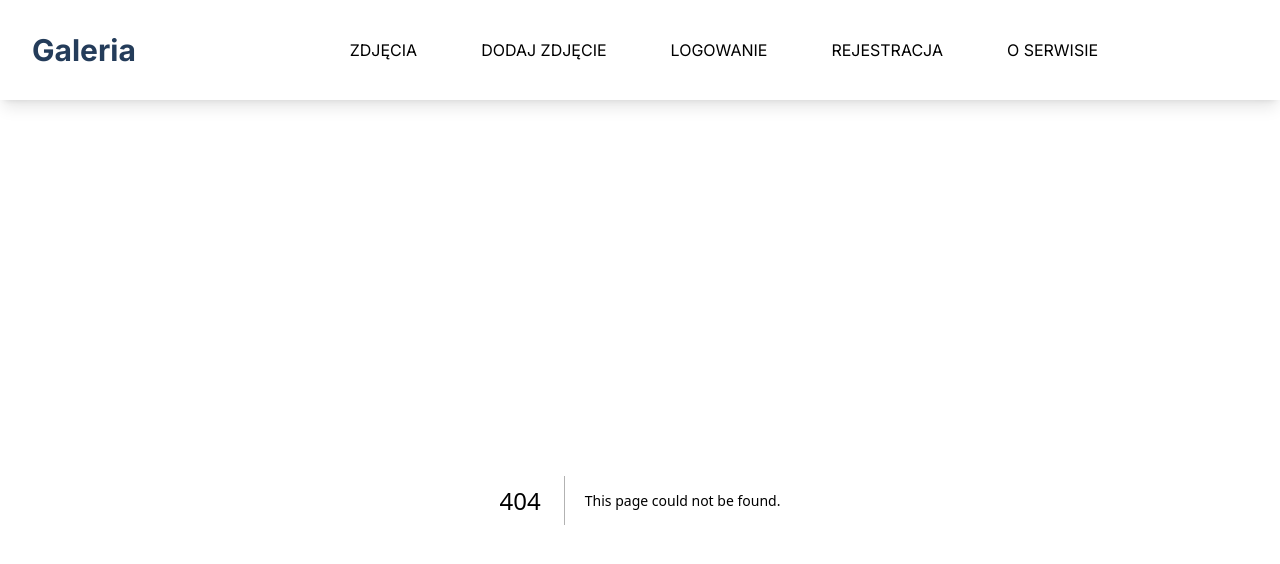
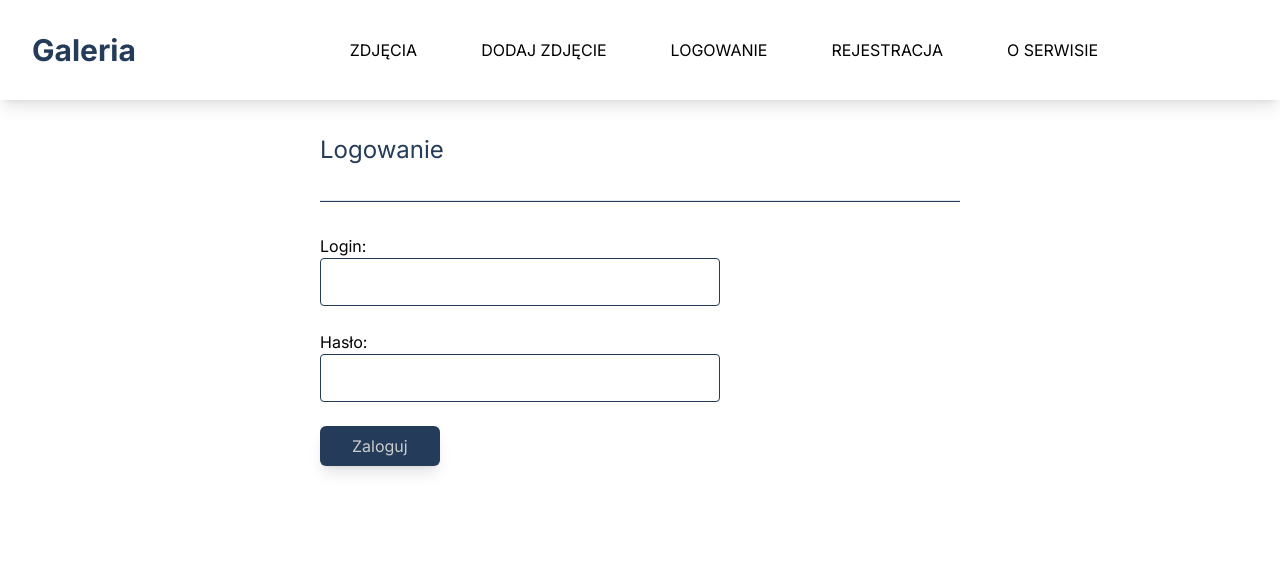
Before and after one commit to KDworak/P_PAW2, a Next.js app in the folder frontend/: page /login in a window 1280 px wide. Before the commit this address had no page. Shown: the top 564 px of the page. Built offline with nearby package versions, Linux system fonts and the light colour scheme.

Commit message:
Add files via upload
Added login page view

```diff
--- /dev/null
+++ b/frontend/app/login/page.js
@@ -0,0 +1,34 @@
+"use client";
+import React, { useState } from 'react';
+
+
+const login = () => {
+
+
+
+    return (
+        <>
+        <form className='w-[90%] lg:w-[50%] mx-auto'>
+            <p className='my-8 text-[24px] text-myCol text-red text-center lg:text-left'>Logowanie</p>
+            <hr className='bg-myCol mb-8 h-0.5'/>
+            <label htmlFor="id_user">Login:</label><br/>
+                <div className=' flex justify-center lg:justify-normal'>
+
+                    <input type="text" id="id_user"  className=" w-[100%] h-[48px] text-[24px] lg:w-[400px] border border-myCol rounded bg-formInputBgCol" />
+                </div>
+                <br/>
+                <label htmlFor="title">Hasło:</label><br/>
+                <div className='flex justify-center lg:justify-normal'>
+
+                    <input type="password" id="title" className="w-[100%] h-[48px] text-[24px] lg:w-[400px] border border-myCol rounded bg-formInputBgCol" />
+                </div>
+                <br/>
+                <div className='flex justify-center lg:justify-normal'>
+                <button type="submit" className='bg-myCol p-2 rounded-md text-myBg shadow-lg px-8'>Zaloguj</button>
+                </div>
+                </form>
+        </>
+    );
+};
+
+export default login;
```
